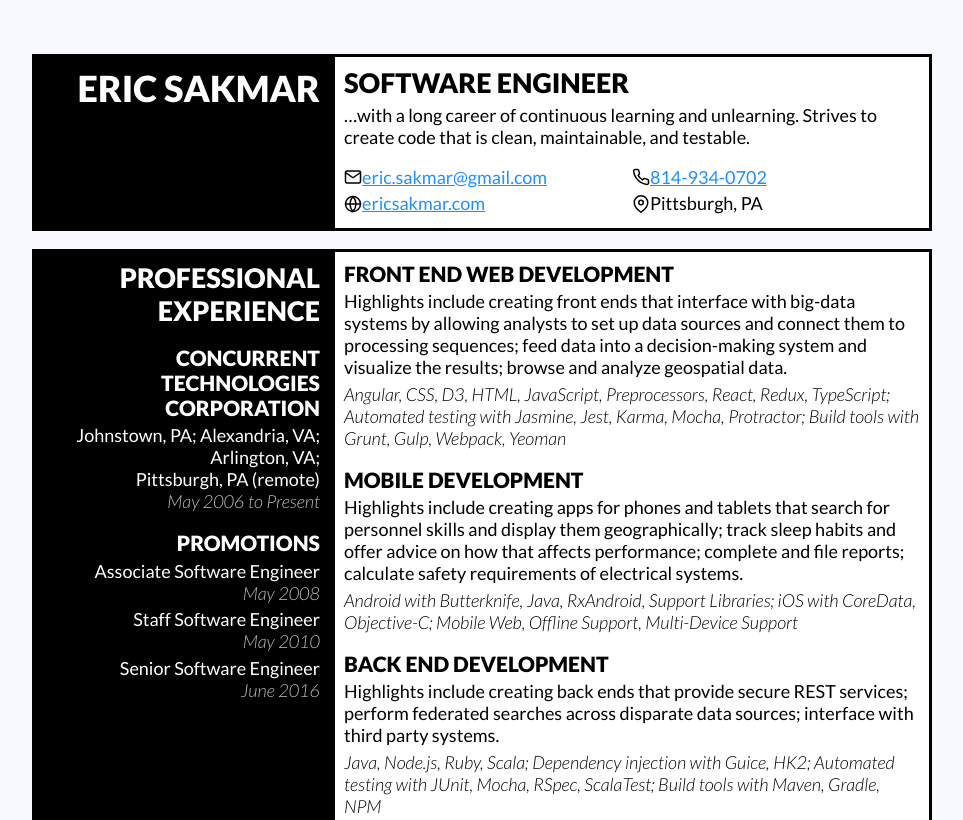
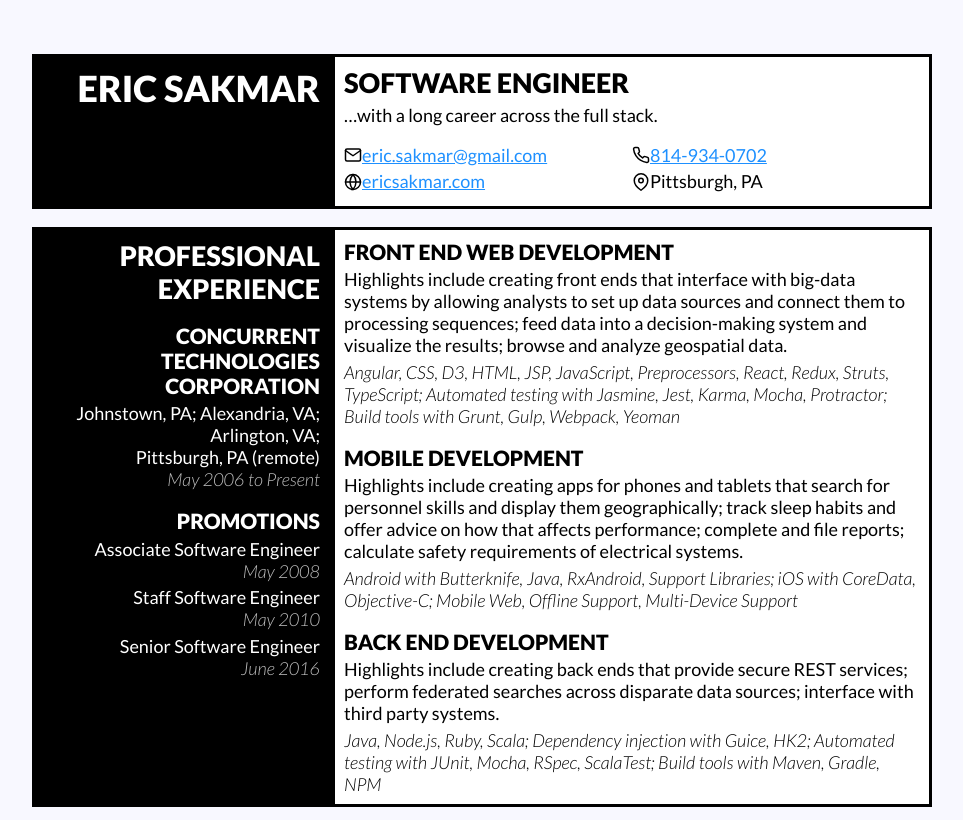
Before and after one commit to ericsakmar/resume-2018, a website: page src/index.html in a window 1280 px wide. Shown: the top 820 px of the page, without its empty margins (158-1121 px from the left). Drawn offline with nearby package versions, Linux system fonts and the light colour scheme; files that its build step writes are made by us from their sources; files whose address does not match are found by name.

Commit message:
ordering

```diff
--- a/src/index.html
+++ b/src/index.html
@@ -18,9 +18,7 @@
     <section class="block contact">
       <h2 class="h">Software Engineer</h2>
       <p>
-        &#8230;with a long career of continuous learning and unlearning.
-        Strives to create code that is clean, maintainable, and testable.
-      </p>
+        &#8230;with a long career across the full stack.
       <p class="contact-info">
         <a class="contact-link" href="mailto:eric.sakmar@gmail.com">
           <img class="contact-icon" src="assets/mail.svg" aria-hidden="true" inline />eric.sakmar@gmail.com
@@ -79,7 +77,7 @@
           browse and analyze geospatial data.
         </p>
         <p class="details">
-          Angular, CSS, D3, HTML, JavaScript, Preprocessors, React, Redux, TypeScript;
+          Angular, CSS, D3, HTML, JSP, JavaScript, Preprocessors, React, Redux, Struts, TypeScript;
           Automated testing with Jasmine, Jest, Karma, Mocha, Protractor;
           Build tools with Grunt, Gulp, Webpack, Yeoman
         </p>
@@ -161,6 +159,18 @@
 
     <section class="block projects-details">
       <article>
+        <h3 class="h">National Geographic Kids</h3>
+        <p>Created a series of mini games for their iPad publication.</p>
+        <p class="details">Freelance project; Web with CSS, HTML, Vanilla JavaScript</p>
+      </article>
+
+      <article>
+        <h3 class="h">For the Love of Dog</h3>
+        <p>Custom application for managing a dog walking business.</p>
+        <p class="details">Freelance project; Ruby on Rails</p>
+      </article>
+
+      <article>
         <h3 class="h">Shows Near Me</h3>
         <p>A crowd-sourced community calendar for live events in Pittsburgh.</p>
         <p class="details">Progressive Web App, Vue</p>
@@ -186,18 +196,6 @@
         and game console emulators.</p>
         <p class="details">Unix, Python</p>
       </article>
-
-      <article>
-        <h3 class="h">National Geographic Kids</h3>
-        <p>Created a series of mini games for their iPad publication.</p>
-        <p class="details">Freelance project; Web with CSS, HTML, Vanilla JavaScript</p>
-      </article>
-
-      <article>
-        <h3 class="h">For the Love of Dog</h3>
-        <p>Custom application for managing a dog walking business.</p>
-        <p class="details">Freelance project; Ruby on Rails</p>
-      </article>
     </section>
   </main>
 </body>
```
